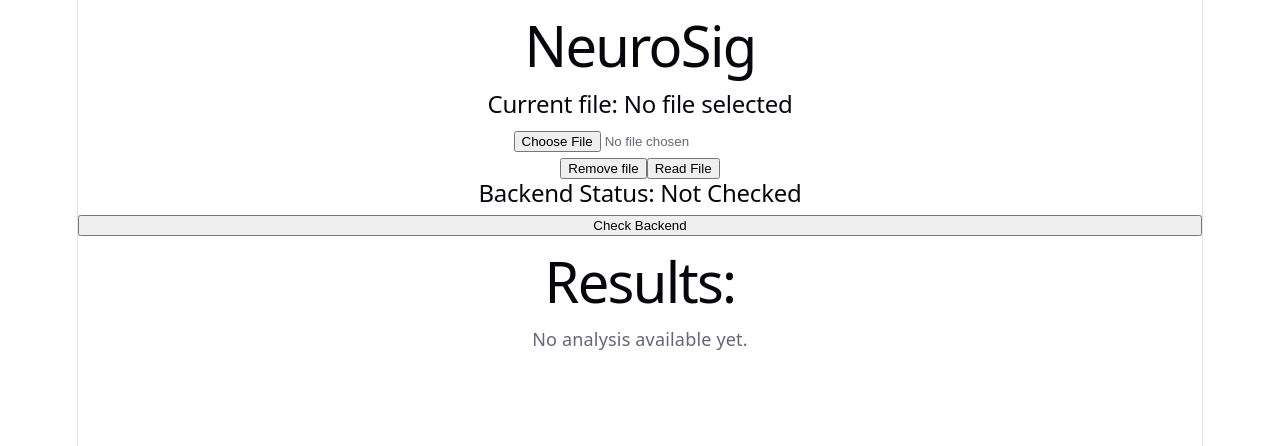
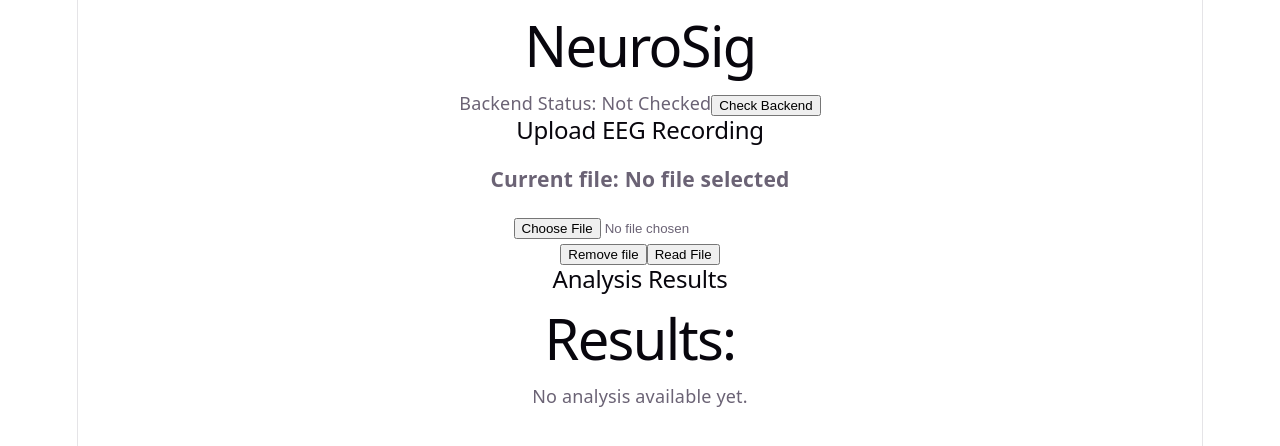
Before and after one commit to TachyonLover/neurosig, a React app in the folder frontend/: page / in a window 1280 px wide. Shown: the top 446 px of the page. Built offline with nearby package versions, Linux system fonts and the light colour scheme; the HTML template or start-up script is replaced by a standard one.

Commit message:
refactor: extract reusable UI components

```diff
--- a/frontend/src/App.jsx
+++ b/frontend/src/App.jsx
@@ -1,6 +1,9 @@
 import { useState, useRef } from "react";
 import "./App.css";
 import EEGChart from "./EEGChart";
+import FileUpload from "./components/FileUpload";
+import StatsPanel from "./components/StatsPanel";
+import Header from "./components/Header";
 
 function App() {
   const [selectedFile, setSelectedFile] = useState(null);
@@ -33,7 +36,7 @@ function App() {
 
       setAnalysisResults(data);
     } catch (error) {
-      setErrorMessage(data.Error);
+      setErrorMessage("Could not connect to backend.");
     }
   }
 
@@ -54,63 +57,24 @@ function App() {
 
   return (
     <>
-      <h1>NeuroSig</h1>
+      <Header
+        backendStatus={backendStatus}
+        checkBackendStatus={checkBackendStatus}
+      />
+
+      <FileUpload
+        selectedFile={selectedFile}
+        setSelectedFile={setSelectedFile}
+        errorMessage={errorMessage}
+        fileInputRef={fileInputRef}
+        handleReadFile={handleReadFile}
+        />
+
+
+      <StatsPanel
+        analysisResults={analysisResults}/>
 
       <div>
-        <h2>Current file: {selectedFile?.name ?? "No file selected"}</h2>
-
-        <input
-          ref={fileInputRef}
-          type="file"
-          accept=".csv"
-          onChange={(event) => setSelectedFile(event.target.files[0])}
-        />
-
-        <div>{errorMessage}</div>
-
-        <button
-          type="button"
-          onClick={() => {
-            setSelectedFile(null);
-            fileInputRef.current.value = "";
-          }}
-        >
-          Remove file
-        </button>
-
-        <button type="button" onClick={handleReadFile}>
-          Read File
-        </button>
-      </div>
-
-      <h2>Backend Status: {backendStatus?.status ?? "Not Checked"}</h2>
-
-      <button type="button" onClick={checkBackendStatus}>
-        Check Backend
-      </button>
-
-      <div>
-        <h1>Results:</h1>
-
-        {analysisResults ? (
-          <>
-            <p>Filename: {analysisResults.filename}</p>
-            <p>Row count: {analysisResults.row_count}</p>
-
-            <h2>Channel Averages:</h2>
-
-            {Object.entries(analysisResults.averages).map(
-              ([channel, average]) => (
-                <p key={channel}>
-                  {channel}: {average}
-                </p>
-              ),
-            )}
-          </>
-        ) : (
-          <p>No analysis available yet.</p>
-        )}
-
         {analysisResults && (
           <EEGChart
             measurements={analysisResults.measurements}
--- /dev/null
+++ b/frontend/src/components/FileUpload.jsx
@@ -0,0 +1,38 @@
+function FileUpload({
+  selectedFile,
+  setSelectedFile,
+  errorMessage,
+  fileInputRef,
+  handleReadFile,
+}) {
+  return (
+    <section>
+      <h2>Upload EEG Recording</h2>
+      <h3>Current file: {selectedFile?.name ?? "No file selected"}</h3>
+      <input
+        ref={fileInputRef}
+        type="file"
+        accept=".csv"
+        onChange={(event) => setSelectedFile(event.target.files[0])}
+      />
+
+      <div>{errorMessage}</div>
+
+      <button
+        type="button"
+        onClick={() => {
+          setSelectedFile(null);
+          fileInputRef.current.value = "";
+        }}
+      >
+        Remove file
+      </button>
+
+      <button type="button" onClick={handleReadFile}>
+        Read File
+      </button>
+    </section>
+  );
+}
+
+export default FileUpload;
--- /dev/null
+++ b/frontend/src/components/Header.jsx
@@ -0,0 +1,18 @@
+function Header({ backendStatus, checkBackendStatus }) {
+  return (
+    <header>
+      <h1>NeuroSig</h1>
+      <div>
+        <span>
+          Backend Status: {backendStatus?.status ?? "Not Checked"}
+        </span>
+
+        <button type="button" onClick={checkBackendStatus}>
+          Check Backend
+        </button>
+      </div>
+    </header>
+  );
+}
+
+export default Header;
--- /dev/null
+++ b/frontend/src/components/StatsPanel.jsx
@@ -0,0 +1,29 @@
+function StatsPanel({ analysisResults }) {
+  return (
+    <section>
+      <h2>Analysis Results</h2>
+      <h1>Results:</h1>
+
+      {analysisResults ? (
+        <>
+          <p>Filename: {analysisResults.filename}</p>
+          <p>Row count: {analysisResults.row_count}</p>
+
+          <h2>Channel Averages:</h2>
+
+          {Object.entries(analysisResults.averages).map(
+            ([channel, average]) => (
+              <p key={channel}>
+                {channel}: {average}
+              </p>
+            ),
+          )}
+        </>
+      ) : (
+        <p>No analysis available yet.</p>
+      )}
+    </section>
+  );
+}
+
+export default StatsPanel;
```
